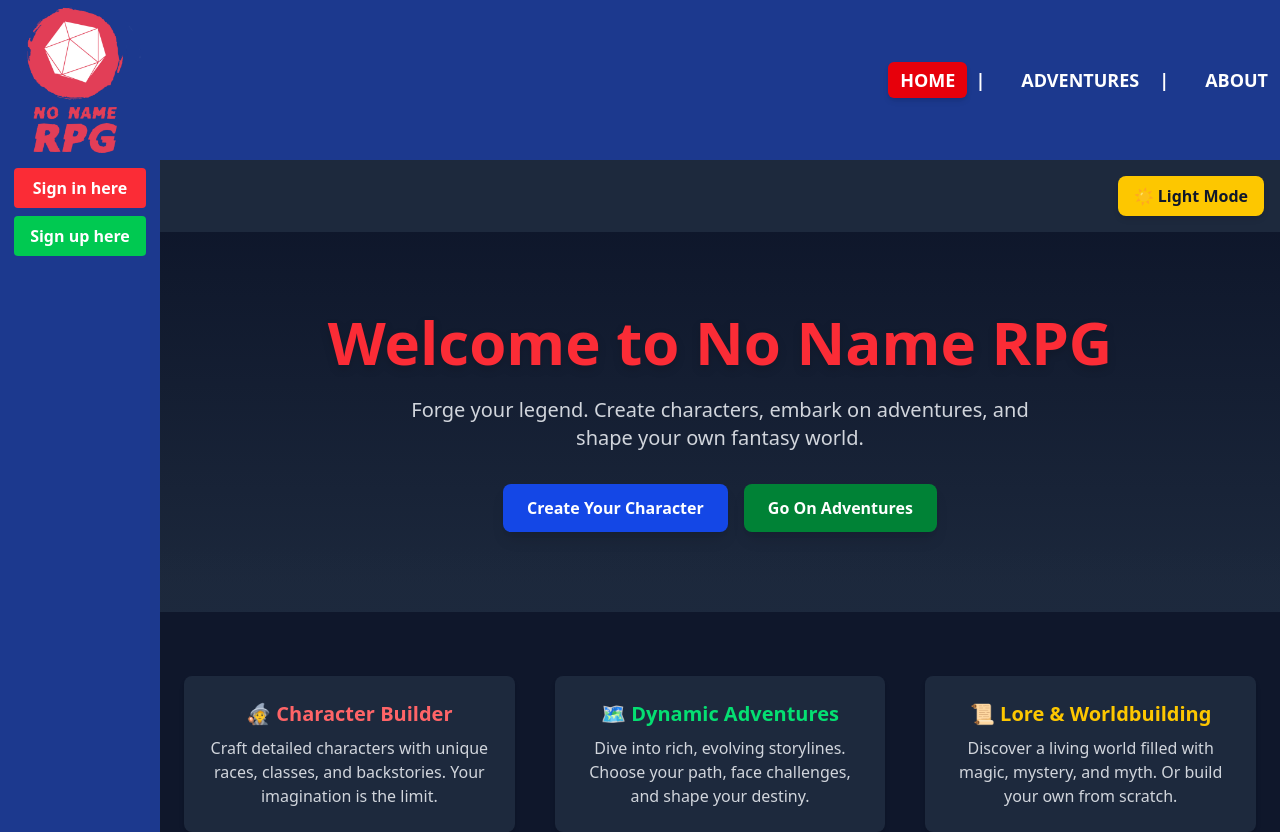
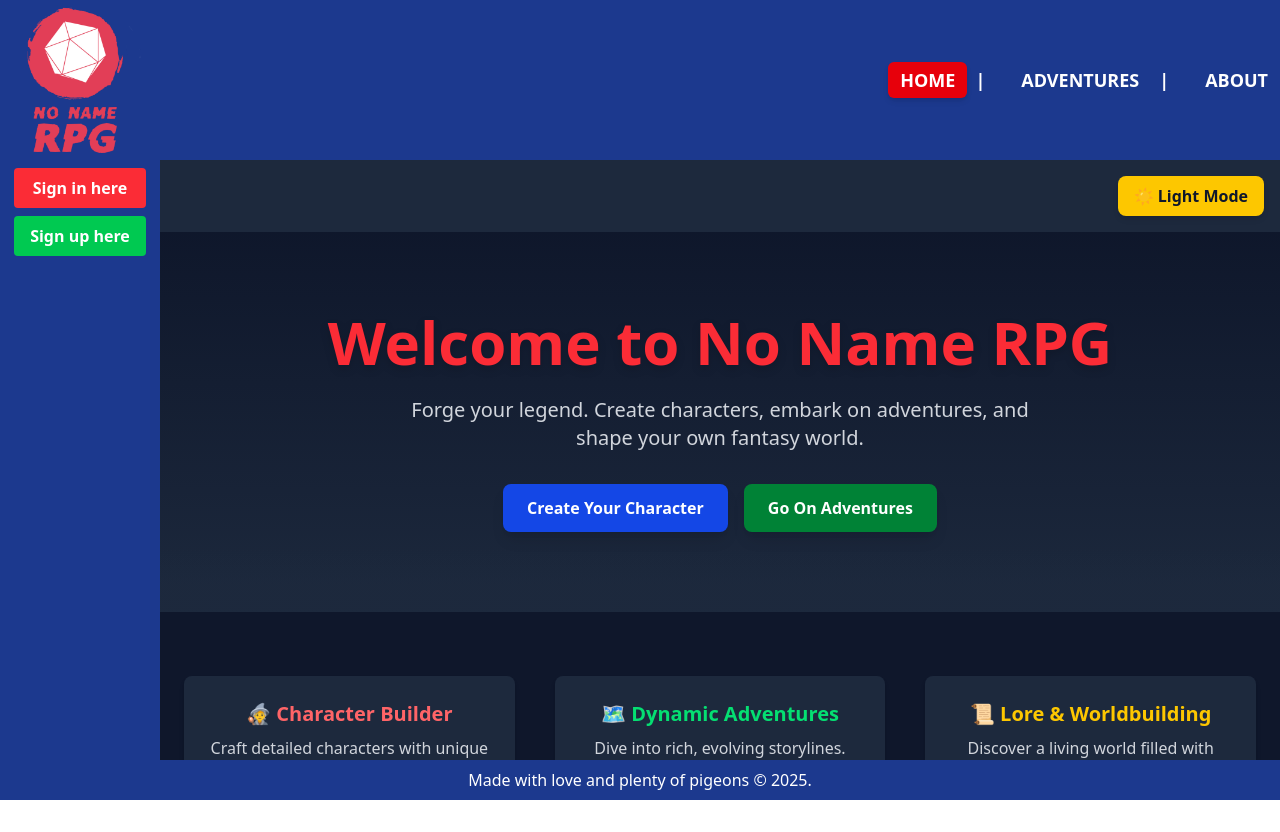
Before and after one commit to jmegabassd/week-12-project, a Next.js app: page / in a window 1280 px wide. Shown: the top 832 px of the page. After the commit the page ends 800 px from the top, so only its background shows below. Built offline with nearby package versions, Linux system fonts and the light colour scheme; no server answers.

Commit message:
Chore: FIx homepagehieght, add pointer to light and dark mode button

```diff
--- a/src/app/page.js
+++ b/src/app/page.js
@@ -7,9 +7,7 @@ export default function HomePage() {
 
   return (
     <div
-      className={`${
-        homepage.maincontainer
-      } min-h-screen transition-colors duration-500 ${
+      className={`${homepage.maincontainer} transition-colors duration-500 ${
         darkMode ? "bg-slate-800 text-white" : "bg-gray-100 text-gray-900"
       }`}
     >
@@ -17,7 +15,7 @@ export default function HomePage() {
       <div className="flex justify-end p-4">
         <button
           onClick={() => setDarkMode(!darkMode)}
-          className={`px-4 py-2 rounded-lg font-semibold shadow-md transition ${
+          className={` cursor-pointer px-4 py-2 rounded-lg font-semibold shadow-md transition ${
             darkMode
               ? "bg-yellow-400 text-slate-900 hover:bg-yellow-300"
               : "bg-slate-800 text-white hover:bg-slate-700"
```
